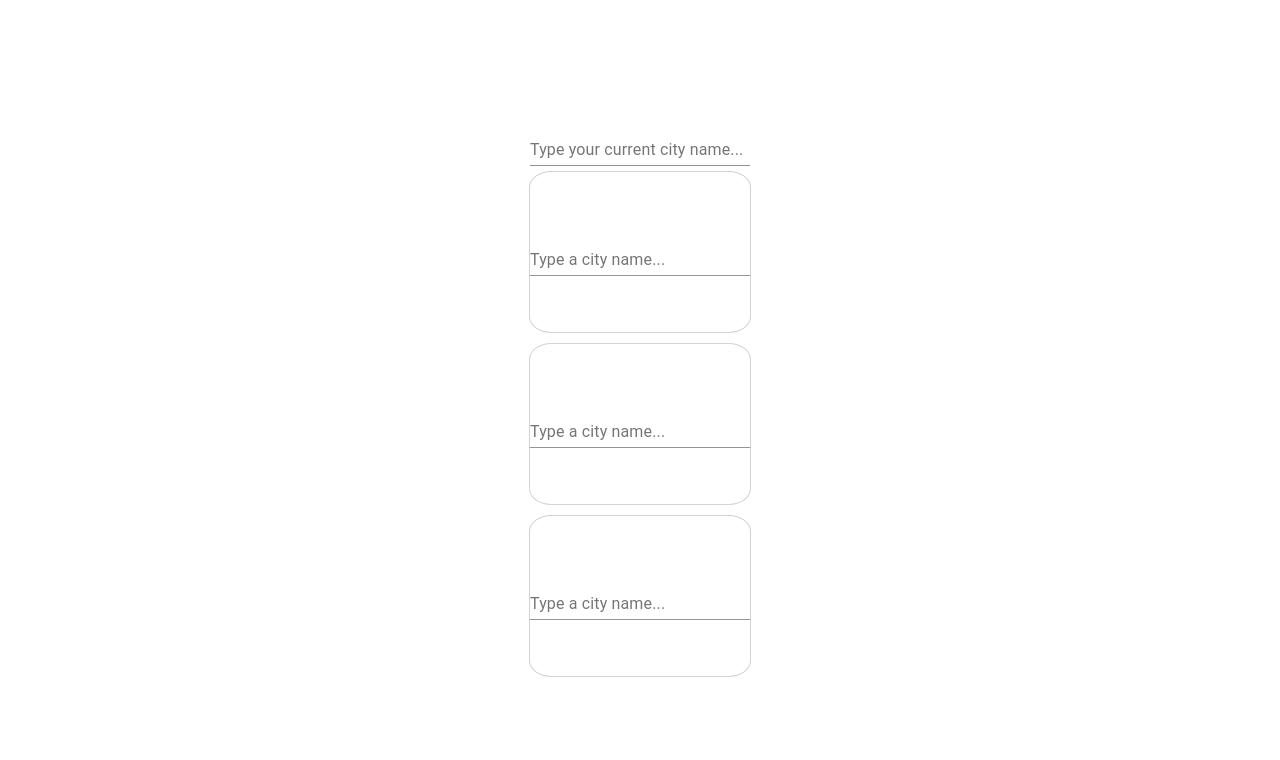
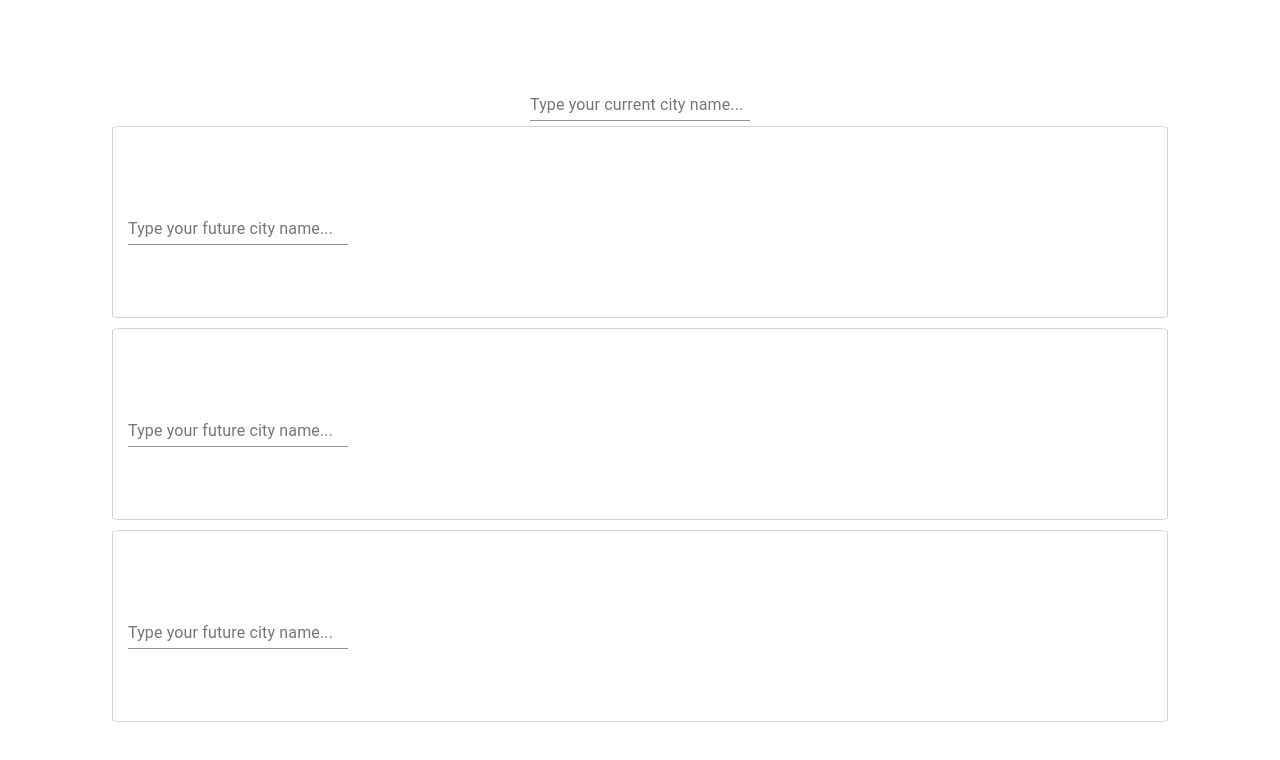
Before and after one commit to DougMoraes-zz/destiny-picker, a React (Create React App) app: page / in a window 1280 px wide. Shown: the top 760 px of the page. Built offline with nearby package versions, Linux system fonts and the light colour scheme.

Commit message:
feat: define width for result component

```diff
--- a/src/Components/ResultContainer/ResultContainer.jsx
+++ b/src/Components/ResultContainer/ResultContainer.jsx
@@ -8,12 +8,14 @@ const ResultContainer = props => {
         display: "flex",
         alignItems: "center",
         border: "1px solid lightgray",
-        borderRadius: "10%",
+        borderRadius: "1%",
         minHeight: "10em",
-        margin: "5px"
+        minWidth: "80%",
+        margin: "5px",
+        padding: "15px"
       }}
     >
-      <TextField label="Type a city name..." />
+      <TextField label="Type your future city name..." size={"small"} />
     </div>
   );
 };
```
